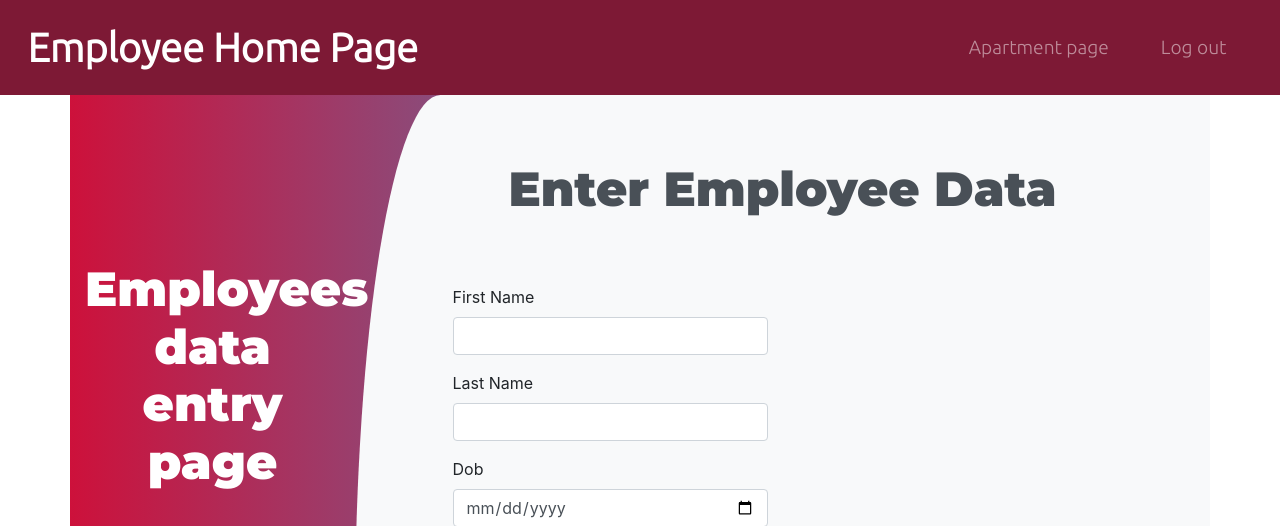
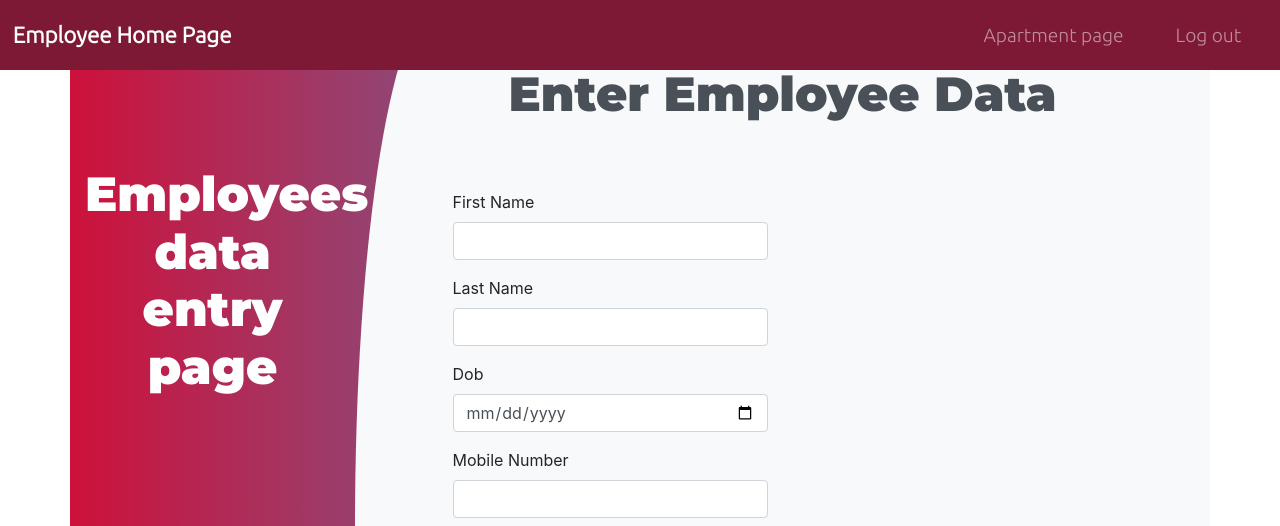
Before and after one commit to Nandini4601/REMS, a Flask app: page /addemp in a window 1280 px wide. Shown: the top 526 px of the page. Run offline with Flask 2, Linux system fonts and the light colour scheme; data that the repository does not hold is empty; some libraries are stand-ins or nearby versions.

Commit message:
Base.html navbar fixing

```diff
--- a/rems/static/css/base.css
+++ b/rems/static/css/base.css
@@ -1,16 +1,17 @@
 #title{
   text-align: center;
   /* background: -webkit-linear-gradient(right, #7D1935, #90AACB); */
-  background-color:#7D1935;
+
 }
 
 .navbar{
   padding: 1%;
+  background-color:#7D1935;
 }
 
 .navbar-brand{
   font-family: "Ubuntu";
-  font-size: 2.5rem;
+  font-size: 1.4rem;
   font-weight: bold;
 }
 
--- a/rems/static/css/styles_E.css
+++ b/rems/static/css/styles_E.css
@@ -39,7 +39,7 @@ h3{
 }
 #title{
   text-align: center;
-  background-color: #492F10;
+
 }
 
 #Add_Data{
@@ -72,11 +72,12 @@ h3{
 
 .navbar{
   padding: 1%;
+  background-color: #492F10;
 }
 
 .navbar-brand{
   font-family: "Ubuntu";
-  font-size: 2.5rem;
+  font-size: 1.6rem;
   font-weight: bold;
 }
 
--- a/rems/templates/base.html
+++ b/rems/templates/base.html
@@ -21,7 +21,7 @@
 <body>
   <section id="title">
     <div class="container-fluid">
-        <nav class="navbar navbar-expand-lg navbar-dark">
+        <nav class="navbar navbar-expand-lg navbar-dark fixed-top">
           <a class="navbar-brand" href="{{ url_for('home2') }}">Employee Home Page</a>
           <button class="navbar-toggler" type="button" data-bs-toggle="collapse" data-bs-target="#navbarSupportedContent" aria-controls="navbarSupportedContent" aria-expanded="false" aria-label="Toggle navigation">
             <span class="navbar-toggler-icon"></span>
--- a/rems/templates/index.html
+++ b/rems/templates/index.html
@@ -39,7 +39,7 @@
 
 <section id="title">
     <div class="container-fluid">
-        <nav class="navbar navbar-expand-lg navbar-dark">
+        <nav class="navbar navbar-expand-lg navbar-dark fixed-top">
             <a class="navbar-brand" href="">Employee Home Page</a>
             <button class="navbar-toggler" type="button" data-bs-toggle="collapse"
                     data-bs-target="#navbarSupportedContent" aria-controls="navbarSupportedContent"
```
